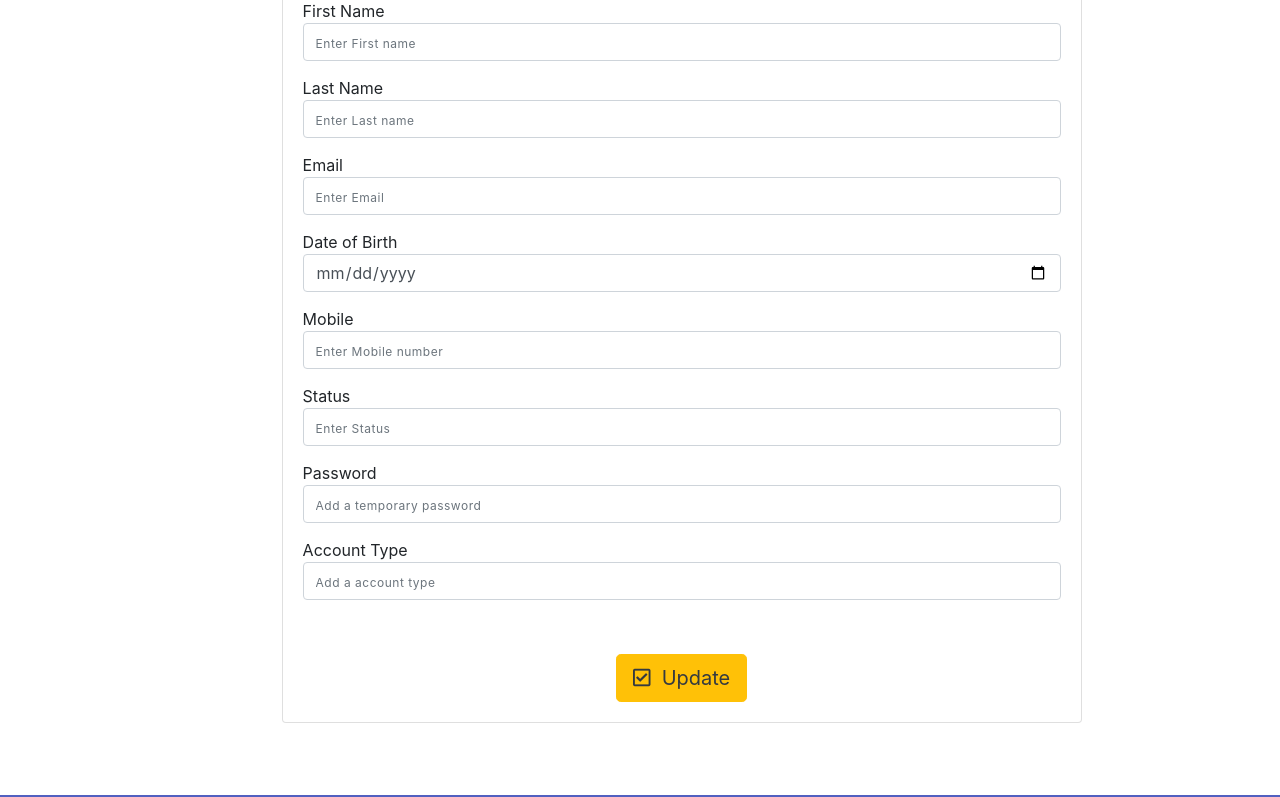
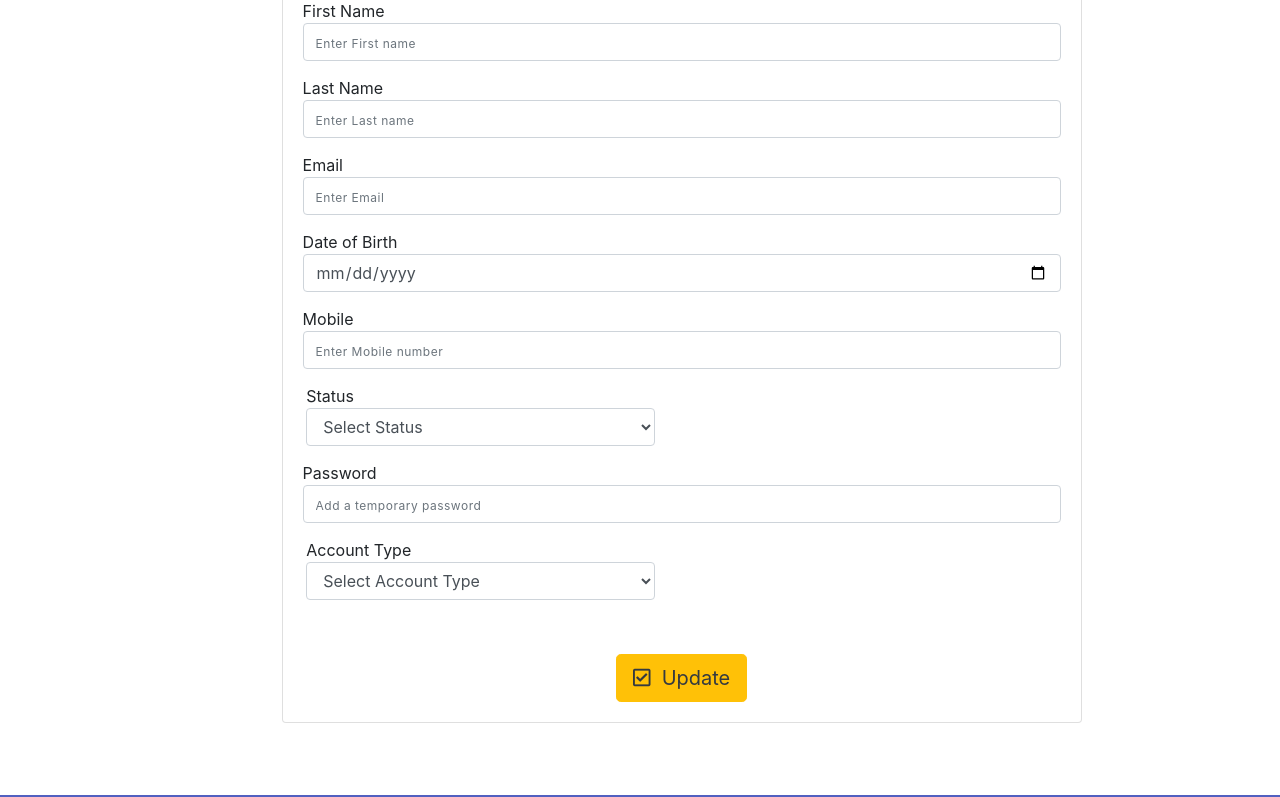
Before and after one commit to umayangi12/SGAssignment, a React (Create React App) app in the folder SGAssignment/client/: page /EU/1 in a window 1280 px wide. Shown: the part 505-1302 px from the top of the page. Built offline with nearby package versions, Linux system fonts and the light colour scheme; no server answers.

Commit message:
updated App.js

```diff
--- a/SGAssignment/client/src/App.js
+++ b/SGAssignment/client/src/App.js
@@ -67,13 +67,13 @@ function App() {
 
 
           <Route path = "/CSN" component = {StudentNotes}></Route>
-          <Route path = "/USN" component={EditStudentNotes}></Route>
+          <Route path = "/USN/:id" component={EditStudentNotes}></Route>
           <Route path = "/HSN" component={HomeStuentNotes}></Route>
           <Route path = "/SND" component={StudentNotesDetails}></Route>
 
           <Route path = "/CU" component={CreateUser}></Route>
           <Route path = "/HU" component={HomeUser}></Route>
-          <Route path = "/EU" component={EditUser}></Route>
+          <Route path = "/EU/:id" component={EditUser}></Route>
 
 
 
--- a/SGAssignment/client/src/Components/Admin/EditUser.js
+++ b/SGAssignment/client/src/Components/Admin/EditUser.js
@@ -188,16 +188,22 @@ export default class EditThesisEvaluation extends Component {
                 />
               </div>
 
-              <div className="form-group" style={{ marginBottom: "15px" }}>
+              <div
+                className="form-group col-md-6"
+                style={{ marginBottom: "15px", marginLeft: "-1.5%" }}
+              >
                 <lable style={{ marginBottom: "5px" }}>Status</lable>
-                <input
-                  type="boolean"
+                <select
+                  name="status"
+                  onChange={this.handleInputChange}
+                  value={this.state.Flanguage}
+                  defaultValue="select type"
                   className="form-control"
-                  name="status"
-                  placeholder="Enter Status"
-                  value={this.state.status}
-                  onChange={this.handleInputChange}
-                />
+                >
+                  <option defaultValue>Select Status</option>
+                  <option>Approved</option>
+                  <option>Rejected</option>
+                </select>
               </div>
               <div className="form-group" style={{ marginBottom: "15px" }}>
                 <lable style={{ marginBottom: "5px" }}>Password</lable>
@@ -210,16 +216,22 @@ export default class EditThesisEvaluation extends Component {
                   onChange={this.handleInputChange}
                 />
               </div>
-              <div className="form-group" style={{ marginBottom: "15px" }}>
+              <div
+                className="form-group col-md-6"
+                style={{ marginBottom: "15px", marginLeft: "-1.5%" }}
+              >
                 <lable style={{ marginBottom: "5px" }}>Account Type</lable>
-                <input
-                  type="text"
+                <select
+                  name="accType"
+                  onChange={this.handleInputChange}
+                  value={this.state.Flanguage}
+                  defaultValue="select type"
                   className="form-control"
-                  name="accType"
-                  placeholder="Add a account type"
-                  value={this.state.accType}
-                  onChange={this.handleInputChange}
-                />
+                >
+                  <option defaultValue>Select Account Type</option>
+                  <option>Admin</option>
+                  <option>Student</option>
+                </select>
               </div>
             </form>
             <br></br>
```
Also changed, not shown: SGAssignment/client/src/Components/Student/EditStudentNotes.js (+7 -4 lines).
